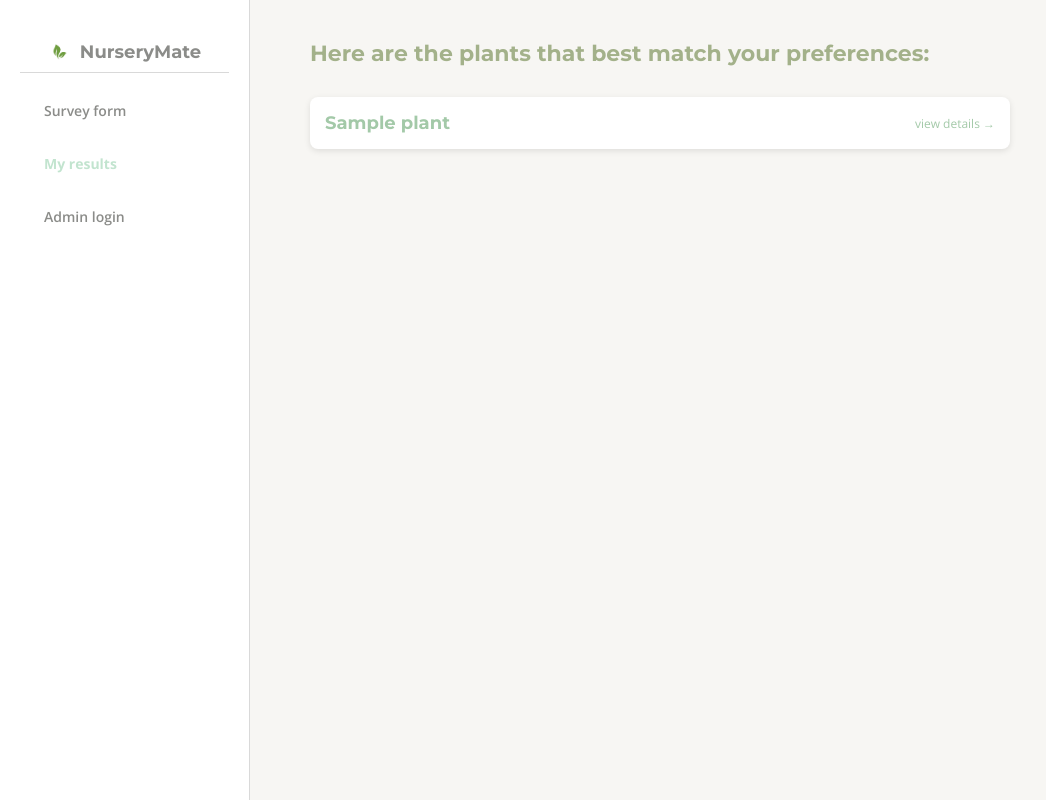
After one commit to mishali15/nurserymate, a Flask app: template templates/results.html in a window 1280 px wide. The commit adds this page. Shown: the whole page, without its empty margins (0-1046 px from the left). Run offline with Flask 3, Linux system fonts and the light colour scheme; the template is opened without the code that fills it: most values are stand-ins (such as "Sample title", 1, 10 or a date in 2020).

Commit message:
Added database (not yet completed), changes to form.html, and added results.html

```diff
--- a/app.py
+++ b/app.py
@@ -1,4 +1,5 @@
 from flask import Flask, render_template, request, redirect, url_for
+import sqlite3
 
 
 app = Flask(__name__)
@@ -6,6 +7,123 @@ app.secret_key = 'your_secret_key_here'
 
 validUsername = "admin"
 validPassword = "password123"
+
+def query_plants(form_data):
+    conn = sqlite3.connect('plants.db')
+    c = conn.cursor()
+
+    query = "SELECT scientific_name, common_name, flowering_time, height, growing_requirements FROM plants"
+    c.execute(query)
+    plants = c.fetchall()
+
+    def matches(plant):
+        scientific_name, common_name, flowering_time, height, growing_requirements = plant
+        gr = growing_requirements.lower()
+
+        match_count = 0
+        total_criteria = 8  # Number of criteria to match
+
+        # Soil type matching
+        soil_type = form_data.get("soil_type", "").lower()
+        if soil_type:
+            if soil_type == "dry, sandy or loamy" and any(x in gr for x in ["dry", "sandy", "loam", "loamy"]):
+                match_count += 1
+            elif soil_type == "heavy, clay or waterlogged" and any(x in gr for x in ["clay", "waterlogged", "heavy"]):
+                match_count += 1
+            elif soil_type == "moist, well-drained" and any(x in gr for x in ["moist", "well-drained", "well drained"]):
+                match_count += 1
+            elif soil_type == "saline or coastal" and any(x in gr for x in ["saline", "coastal", "salt"]):
+                match_count += 1
+
+        # Sunlight matching
+        sunlight = form_data.get("sunlight", "").lower()
+        if sunlight:
+            if sunlight == "full sun (most of the day)" and "full sun" in gr:
+                match_count += 1
+            elif sunlight == "partial shade (some sun, some shade)" and any(x in gr for x in ["partial shade", "part shade", "semi-shade", "semi shade"]):
+                match_count += 1
+            elif sunlight == "full shade (very little direct sun)" and any(x in gr for x in ["full shade", "shade"]):
+                match_count += 1
+
+        # Water availability matching
+        water = form_data.get("water_availability", "").lower()
+        if water:
+            if water == "dry or drought-prone" and any(x in gr for x in ["dry", "drought"]):
+                match_count += 1
+            elif water == "moderate moisture (well-watered)" and any(x in gr for x in ["moderate moisture", "well-watered", "well watered", "moist"]):
+                match_count += 1
+            elif water == "wet or swampy" and any(x in gr for x in ["wet", "swamp", "waterlogged", "aquatic"]):
+                match_count += 1
+
+        # Salt/wind tolerance matching
+        salt = form_data.get("salt_wind_tolerance", "").lower()
+        if salt:
+            if salt == "yes — coastal or exposed site" and any(x in gr for x in ["salt", "coastal", "wind"]):
+                match_count += 1
+            elif salt == "no — sheltered inland site" and not any(x in gr for x in ["salt", "coastal", "wind"]):
+                match_count += 1
+
+        # Plant type matching
+        plant_type = form_data.get("plant_type", "").lower()
+        if plant_type:
+            if plant_type == "groundcover or creeping" and any(x in gr for x in ["groundcover", "creeping", "mat-forming", "low maintenance groundcover"]):
+                match_count += 1
+            elif plant_type == "tufting or grass-like" and any(x in gr for x in ["grass", "tufting", "spear grass", "wallaby grass"]):
+                match_count += 1
+            elif plant_type == "small herb or dainty flower" and any(x in gr for x in ["herb", "flower", "lily", "daisy", "everlasting"]):
+                match_count += 1
+            elif plant_type == "shrub or tree" and any(x in gr for x in ["shrub", "tree", "wattle", "banksia", "acacia"]):
+                match_count += 1
+
+        # Ecological function matching (basic)
+        eco_func = form_data.get("ecological_function", "").lower()
+        if eco_func:
+            if eco_func == "attract birds and butterflies" and any(x in gr for x in ["attract", "birds", "butterflies", "wildlife"]):
+                match_count += 1
+            elif eco_func == "provide food (e.g., berries)" and any(x in gr for x in ["food", "berries"]):
+                match_count += 1
+            elif eco_func == "structural/visual interest" and any(x in gr for x in ["structural", "visual", "aesthetic", "flower", "fragrant"]):
+                match_count += 1
+            elif eco_func == "low-maintenance only" and any(x in gr for x in ["low maintenance", "low-maintenance", "drought-tolerant", "drought tolerant"]):
+                match_count += 1
+
+        # Maintenance level matching
+        maintenance = form_data.get("maintenance_level", "").lower()
+        if maintenance:
+            if maintenance == "low (minimal pruning, drought-tolerant)" and any(x in gr for x in ["low maintenance", "drought-tolerant", "minimal pruning"]):
+                match_count += 1
+            elif maintenance == "medium (occasional watering and pruning)" and any(x in gr for x in ["moderate maintenance", "occasional watering", "pruning"]):
+                match_count += 1
+            elif maintenance == "high (regular watering, fertilising, pruning)" and any(x in gr for x in ["regular watering", "fertilising", "pruning"]):
+                match_count += 1
+
+        # Planting space matching (basic)
+        space = form_data.get("planting_space", "").lower()
+        if space:
+            if space == "small pot / container" and any(x in gr for x in ["small", "container", "pot"]):
+                match_count += 1
+            elif space == "small garden bed (<1m spread)" and any(x in gr for x in ["small garden", "<1m", "small"]):
+                match_count += 1
+            elif space == "medium garden area (1–3m spread)" and any(x in gr for x in ["medium garden", "1–3m", "1-3m"]):
+                match_count += 1
+            elif space == "large area (>3m spread)" and any(x in gr for x in ["large", ">3m", "3m"]):
+                match_count += 1
+
+        return match_count >= 3
+
+    filtered_plants = [
+        {
+            "scientific_name": p[0],
+            "common_name": p[1],
+            "flowering_time": p[2],
+            "height": p[3],
+            "growing_requirements": p[4]
+        }
+        for p in plants if matches(p)
+    ]
+
+    conn.close()
+    return filtered_plants
 
 @app.route("/")
 def index():
@@ -43,7 +161,8 @@ def results():
         "maintenance_level": request.args.get("maintenance_level"),
         "planting_space": request.args.get("planting_space"),
     }
-    return render_template("results.html", form_data=form_data)
+    matching_plants = query_plants(form_data)
+    return render_template("results.html", form_data=form_data, plants=matching_plants)
 
 @app.route("/login", methods=["GET", "POST"])
 def login():
--- /dev/null
+++ b/templates/results.html
@@ -0,0 +1,215 @@
+<!DOCTYPE html>
+<html lang="en">
+<head>
+  <meta charset="UTF-8" />
+  <meta name="viewport" content="width=device-width, initial-scale=1.0"/>
+  <title>Plant Survey Results - NurseryMate</title>
+
+  <link href="https://fonts.googleapis.com/css2?family=Montserrat:wght@700&display=swap" rel="stylesheet">
+  <link href="https://fonts.googleapis.com/css2?family=Open+Sans:wght@300..800&display=swap" rel="stylesheet">
+
+  <style>
+    * {
+      box-sizing: border-box;
+      margin: 0;
+      padding: 0;
+    }
+
+    body {
+      display: flex;
+      height: 100vh;
+      font-family: 'Montserrat', sans-serif;
+      background-color: #f7f6f3;
+    }
+
+    /* Side Navbar */
+    .side-navbar {
+      width: 250px;
+      background-color: #ffffff;
+      padding: 40px 20px;
+      display: flex;
+      flex-direction: column;
+      align-items: center;
+      border-right: 1px solid #d9d9d9;
+    }
+
+    .side-navbar .logo {
+      width: 24px;
+      height: 24px;
+      margin: 0;
+      margin-right: 8px;
+    }
+
+    .side-navbar h2 {
+      font-weight: 700;
+      font-size: 18px;
+      color: #8B8C89;
+      margin: 0;
+      line-height: 24px;
+      text-align: left;
+    }
+    .navbar-header {
+      display: flex;
+      align-items: center;
+      margin-bottom: 8px;
+    }
+    .navbar-divider {
+      border: none;
+      border-top: 1px solid #d9d9d9;
+      margin: 0 0 16px 0;
+      width: 100%;
+    }
+
+    .nav-links {
+      width: 100%;
+    }
+
+    .nav-links a {
+      display: block;
+      text-decoration: none;
+      color: #8B8C89;
+      font-family: 'Open Sans', sans-serif;
+      font-weight: 600;
+      font-size: 14px;
+      padding: 12px 20px;
+      margin-bottom: 10px;
+      border-left: 4px solid transparent;
+      transition: all 0.3s ease;
+    }
+
+    .nav-links a.active,
+    .nav-links a:hover {
+      color: #C2E4CF;
+      font-weight: bold;
+      border-left: 4px solid transparent;
+      background-color: transparent;
+    }
+
+    /* Main content */
+    .main-content {
+      flex-grow: 1;
+      padding: 40px 60px;
+      overflow-y: auto;
+    }
+
+    h1 {
+      color: #A3B18A;
+      font-weight: 700;
+      font-size: 22px;
+      margin-bottom: 30px;
+    }
+
+    .results-list {
+      max-width: 700px;
+      display: flex;
+      flex-direction: column;
+      gap: 20px;
+    }
+
+    .result-item {
+      display: flex;
+      background: white;
+      padding: 15px;
+      border-radius: 8px;
+      box-shadow: 0 2px 6px rgba(0,0,0,0.1);
+      align-items: center;
+    }
+
+    .result-image {
+      width: 150px;
+      height: 100px;
+      background-color: #e0e0e0;
+      border-radius: 4px;
+      flex-shrink: 0;
+      background-size: cover;
+      background-position: center;
+      margin-right: 20px;
+    }
+
+    .result-info {
+      flex-grow: 1;
+      color: #a3c9a8;
+      font-weight: 700;
+      font-size: 18px;
+    }
+
+    .view-details {
+      font-family: 'Open Sans', sans-serif;
+      font-size: 12px;
+      color: #a3c9a8;
+      text-decoration: none;
+      cursor: pointer;
+      user-select: none;
+      white-space: nowrap;
+    }
+
+    .view-details:hover {
+      text-decoration: underline;
+    }
+
+    @media (max-width: 768px) {
+      body {
+        flex-direction: column;
+      }
+
+      .side-navbar {
+        width: 100%;
+        flex-direction: row;
+        justify-content: space-around;
+        padding: 20px 10px;
+        border-right: none;
+        border-bottom: 1px solid #d9d9d9;
+      }
+
+      .side-navbar .logo {
+        display: none;
+      }
+
+      .nav-links {
+        display: flex;
+        gap: 20px;
+      }
+
+      .nav-links a {
+        border-left: none;
+        padding: 8px 12px;
+        font-size: 14px;
+      }
+
+      .main-content {
+        padding: 20px 15px;
+      }
+    }
+  </style>
+</head>
+<body>
+  <nav class="side-navbar">
+    <div class="navbar-header">
+      <img src="{{ url_for('static', filename='images/download.png') }}" alt="NurseryMate Logo" class="logo" />
+      <h2>NurseryMate</h2>
+    </div>
+    <hr class="navbar-divider" />
+    <div class="nav-links">
+      <a href="{{ url_for('form') }}">Survey form</a>
+      <a href="{{ url_for('results') }}" class="active" aria-current="page">My results</a>
+      <a href="{{ url_for('login') }}">Admin login</a>
+    </div>
+  </nav>
+
+  <main class="main-content">
+    <h1>Here are the plants that best match your preferences:</h1>
+    <div class="results-list">
+      {% if plants %}
+        {% for plant in plants %}
+          <div class="result-item">
+            <div class="result-info">{{ plant.scientific_name }}</div>
+            <a href="#" class="view-details">view details →</a>
+          </div>
+        {% endfor %}
+      {% else %}
+        <p>No plants match your preferences. Please try different options.</p>
+      {% endif %}
+    </div>
+  </main>
+</body>
+</html>
```
Also changed, not shown: init_db.py (added, +104 -0 lines), templates/form.html (+4 -4 lines), plants.db (added).
